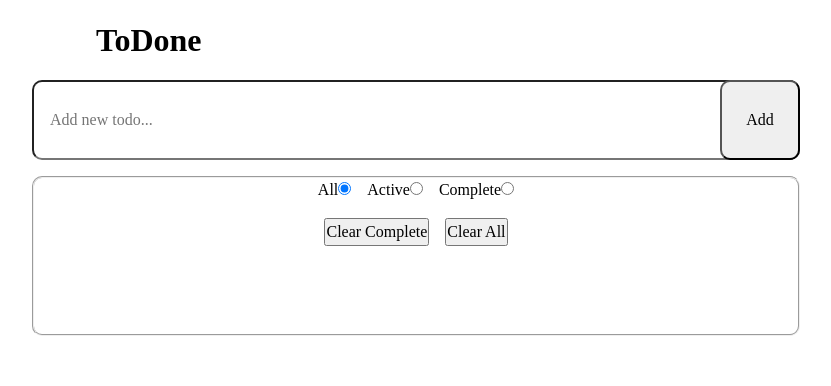
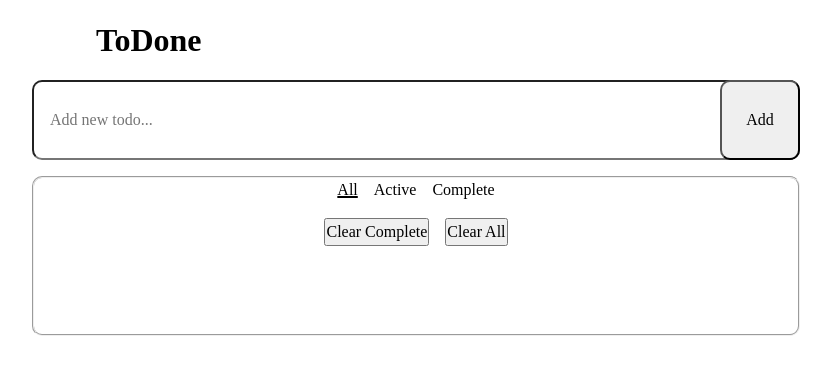
Before and after one commit to parbots/todone, a Next.js app: page / in a window 1280 px wide. Shown: the top 386 px of the page, without its empty margins (224-1055 px from the left). Built offline with nearby package versions, Linux system fonts and the light colour scheme.

Commit message:
Redesign filter system

```diff
--- a/components/AddItemForm/AddItemForm.module.css
+++ b/components/AddItemForm/AddItemForm.module.css
@@ -22,5 +22,7 @@
     width: 5rem;
     height: 5rem;
 
+    cursor: pointer;
+
     border-radius: 10px;
 }
--- a/components/Item/Item.module.css
+++ b/components/Item/Item.module.css
@@ -6,6 +6,9 @@
 
     display: flex;
     align-items: center;
+
+    border: solid 1px lightgray;
+    border-radius: 10px;
 }
 
 .checkBox {
@@ -14,6 +17,10 @@
 
     width: 5rem;
     height: 5rem;
+
+    cursor: pointer;
+
+    border-radius: 10px;
 }
 
 .itemName {
@@ -26,4 +33,8 @@
 
     width: 5rem;
     height: 5rem;
+
+    cursor: pointer;
+
+    border-radius: 10px;
 }
--- a/components/List/List.module.css
+++ b/components/List/List.module.css
@@ -3,4 +3,5 @@
     flex-direction: column;
     justify-content: flex-start;
     align-items: center;
+    gap: 0.5rem;
 }
--- a/components/List/List.tsx
+++ b/components/List/List.tsx
@@ -6,19 +6,26 @@ import Item from 'components/Item';
 
 type ListProps = {
     items: ItemType[];
+    filters: string[];
     filter: string;
     completeItem: Function;
     removeItem: Function;
 };
 
-const List = ({ items, filter, completeItem, removeItem }: ListProps) => {
+const List = ({
+    items,
+    filters,
+    filter,
+    completeItem,
+    removeItem,
+}: ListProps) => {
     const filteredItems = items.filter((item) => {
         switch (filter) {
-            case 'all':
+            case filters[0]:
                 return true;
-            case 'active':
+            case filters[1]:
                 return !item.complete;
-            case 'complete':
+            case filters[2]:
                 return item.complete;
         }
     });
--- a/components/ListOptions/ListOptions.module.css
+++ b/components/ListOptions/ListOptions.module.css
@@ -22,6 +22,14 @@
     cursor: pointer;
 }
 
-/* .radioInput {
+.radioLabelSelected {
+    text-decoration: underline 2px;
+}
+
+.radioInput {
     display: none;
-} */
+}
+
+.actionButton {
+    cursor: pointer;
+}
--- a/components/ListOptions/ListOptions.tsx
+++ b/components/ListOptions/ListOptions.tsx
@@ -3,6 +3,7 @@ import styles from './ListOptions.module.css';
 import { useState, ChangeEvent } from 'react';
 
 type OptionsProps = {
+    filters: string[];
     filter: string;
     setFilter: Function;
     removeAll: Function;
@@ -10,6 +11,7 @@ type OptionsProps = {
 };
 
 const ListOptions = ({
+    filters,
     filter,
     setFilter,
     removeAll,
@@ -19,46 +21,44 @@ const ListOptions = ({
         setFilter(event.target.value);
     };
 
+    const filterRadios = filters.map((radioFilter) => {
+        const selected = filter === radioFilter;
         return (
-        <fieldset className={styles.listOptions}>
-            <section className={styles.section}>
-                <label className={styles.radioLabel}>
-                    All
+            <label
+                key={radioFilter}
+                className={`${styles.radioLabel} ${
+                    selected ? styles.radioLabelSelected : ''
+                }`}
+            >
+                {radioFilter}
                 <input
                     type='radio'
                     name='filter'
-                        checked={filter === 'all'}
-                        value='all'
+                    checked={selected}
+                    value={radioFilter}
                     onChange={handleFilterChange}
                     className={styles.radioInput}
                 />
             </label>
-                <label className={styles.radioLabel}>
-                    Active
-                    <input
-                        type='radio'
-                        name='filter'
-                        checked={filter === 'active'}
-                        value='active'
-                        onChange={handleFilterChange}
-                        className={styles.radioInput}
-                    />
-                </label>
-                <label className={styles.radioLabel}>
-                    Complete
-                    <input
-                        type='radio'
-                        name='filter'
-                        checked={filter === 'complete'}
-                        value='complete'
-                        onChange={handleFilterChange}
-                        className={styles.radioInput}
-                    />
-                </label>
-            </section>
+        );
+    });
+
+    return (
+        <fieldset className={styles.listOptions}>
+            <section className={styles.section}>{filterRadios}</section>
             <section className={styles.section}>
-                <button onClick={() => removeComplete()}>Clear Complete</button>
-                <button onClick={() => removeAll()}>Clear All</button>
+                <button
+                    onClick={() => removeComplete()}
+                    className={styles.actionButton}
+                >
+                    Clear Complete
+                </button>
+                <button
+                    onClick={() => removeAll()}
+                    className={styles.actionButton}
+                >
+                    Clear All
+                </button>
             </section>
         </fieldset>
     );
--- a/pages/index.tsx
+++ b/pages/index.tsx
@@ -14,9 +14,13 @@ import List from 'components/List';
 import Footer from 'components/Footer';
 
 const ToDone: NextPage = () => {
-    const [itemID, setItemID] = useState(0); // ID counter for items
+    const [itemID, setItemID] = useState(0); // ID counter
     const [items, setItems] = useState<ItemType[]>([]); // List of items
-    const [itemFilter, setItemFilter] = useState('all'); // Item filter
+
+    // Item filters
+    const [filters, _] = useState(['All', 'Active', 'Complete']);
+    // Current Item filter
+    const [itemFilter, setItemFilter] = useState(filters[0]);
 
     // Create a new item
     const addItem = (name: string) => {
@@ -83,6 +87,7 @@ const ToDone: NextPage = () => {
                 </section>
                 <section className={styles.section}>
                     <ListOptions
+                        filters={filters}
                         filter={itemFilter}
                         setFilter={setItemFilter}
                         removeAll={removeAllItems}
@@ -92,6 +97,7 @@ const ToDone: NextPage = () => {
                 <section className={styles.section}>
                     <List
                         items={items}
+                        filters={filters}
                         filter={itemFilter}
                         completeItem={completeItem}
                         removeItem={removeItem}
```
Lines whose indentation alone changed are shown as unchanged.
